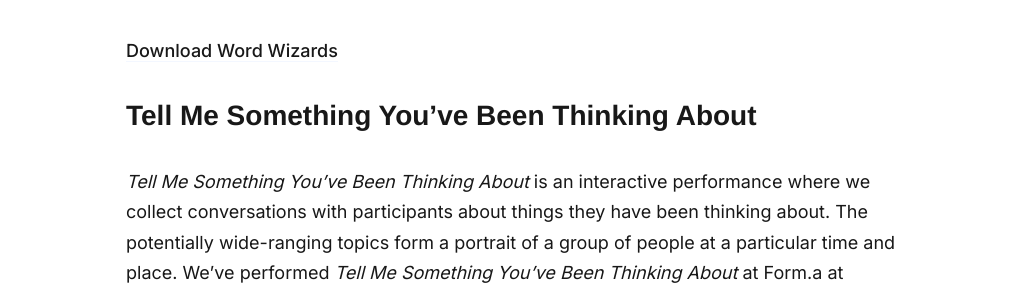
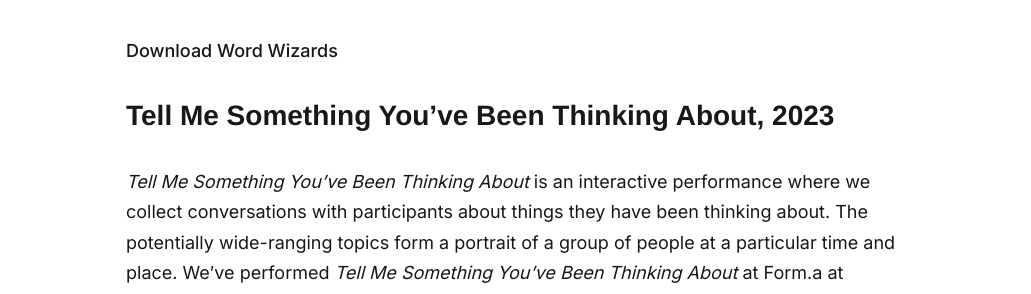
Before and after one commit to balbano/kb-ba.com, a Jekyll site: the page built from _pages/magic-circle.md, in a window 1280 px wide. Shown: the part 1359-1653 px from the top of the page, without its empty margins (124-1155 px from the left). Built offline with Jekyll 4.4.1, drawn with Linux system fonts in a browser that asks for light colours; nearby versions of some CDN libraries; some web fonts are replaced.

```diff
--- a/_pages/magic-circle.md
+++ b/_pages/magic-circle.md
@@ -13,8 +13,8 @@ Magic Circle is Kate Barbaria and Brendan Albano, artists and architects based i
 
 Word Wizards is a role-playing game (RPG) about a group of wizards who have just discovered wizarding and are rapidly and chaotically expanding their understanding of true words of magic. These stories can play out in a variety of settings and genres. Think stories about children going to wizard school, ill-advised deals with devils and faeries, government experiments with psychedelics, or anything else that sparks your imagination!
 
-[Download Word Wizards]()
+[Download Word Wizards](/games/word_wizards.pdf)
 
-## Tell Me Something You've Been Thinking About
+## Tell Me Something You've Been Thinking About, 2023
 
 *Tell Me Something You’ve Been Thinking About* is an interactive performance where we collect conversations with participants about things they have been thinking about. The potentially wide-ranging topics form a portrait of a group of people at a particular time and place. We've performed *Tell Me Something You’ve Been Thinking About* at Form.a at Oregon Contemporary on July 1st, 2023 and at the 2023 Oregon Country Fair.
```
